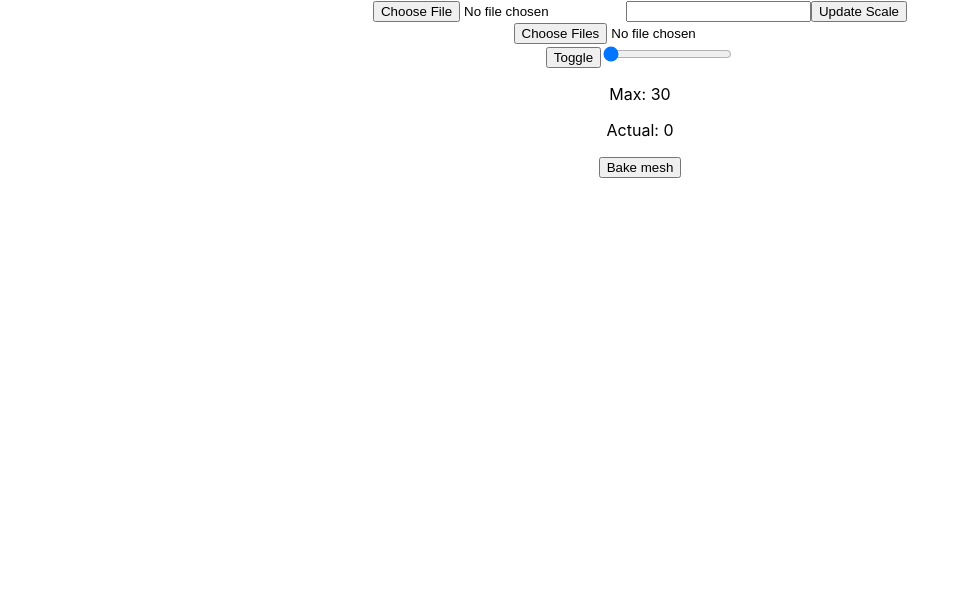
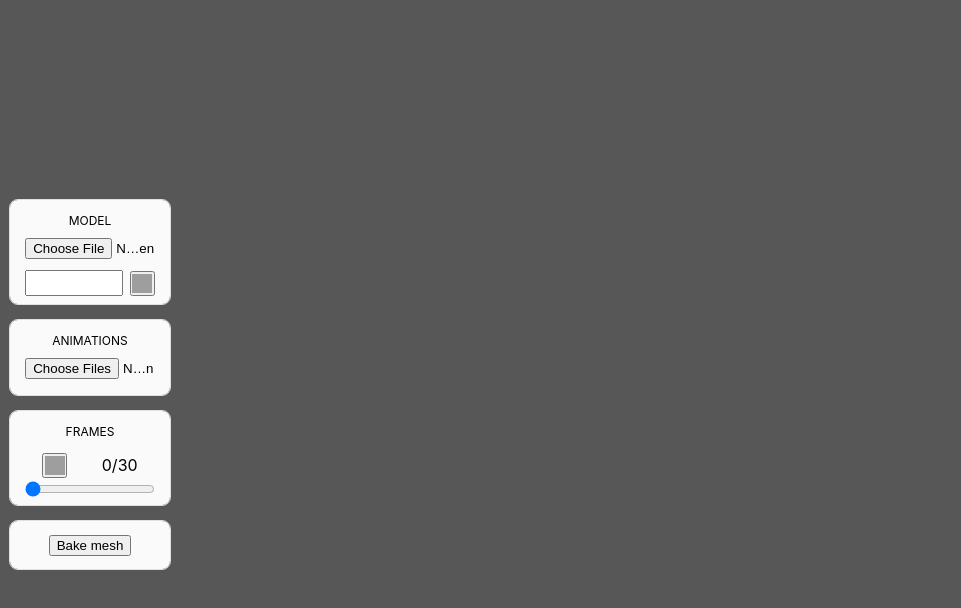
Before and after one commit to alepolak/mesh-poser-js, a React (Create React App) app: page / in a window 1280 px wide. Shown: the top 608 px of the page, without its empty margins (0-961 px from the left). Built offline with nearby package versions, Linux system fonts and the light colour scheme; grey boxes are pictures that could not be loaded; the HTML template or start-up script is replaced by a standard one.

Commit message:
added css file with sidebar

```diff
--- a/src/App.css
+++ b/src/App.css
@@ -1,3 +1,7 @@
+body {
+  background-color: #575757;
+}
+
 .App {
   text-align: center;
 }
--- /dev/null
+++ b/src/Poser.css
@@ -0,0 +1,164 @@
+.app {
+}
+
+.toolbar {
+    position: fixed;
+    width: 160px;
+    left: 10px;
+    top: 25%;
+}
+
+.renderer {
+    background-color: #575757;
+}
+
+.model__bar {
+    padding: 8px;
+    background-color: #fafafa;
+    border-radius: 8px;
+    outline: 1px solid #e0e0e0;
+    display: flex;
+    flex-direction: column;
+    align-items: center;
+    justify-content: center;
+}
+
+.model__load__button {
+    width: 90%;
+    height: 32px;
+}
+
+.model__scale__menu {
+    width: 90%;
+    display: flex;
+    flex-direction: row;
+    justify-content: space-between;
+    align-items: center;
+}
+
+.model__scale__input {
+    width: 90px;
+    height: 20px;
+}
+
+.model__scale__update__button {
+    width: 25px;
+    height: 25px;
+    display: flex;
+    flex-direction: column;
+    align-items: center;
+    justify-content: center;
+}
+
+.model__scale__update__button img {
+    width: 20px;
+    height: 20px;
+}
+
+.animation__bar {
+    padding: 8px;
+    margin-top: 16px;
+    background-color: #fafafa;
+    outline: 1px solid #e0e0e0;
+    border-radius: 8px;
+    display: flex;
+    flex-direction: column;
+    align-items: center;
+    justify-content: center;
+}
+
+.animation__load__button {
+    width: 90%;
+}
+
+.animation__buttons {
+    width: 100%;
+    margin-top: 8px;
+    display: flex;
+    flex-direction: column;
+    align-items: center;
+    justify-content: center;
+    gap: 4px;
+}
+
+.animation__play__button {
+    width: 90%;
+    line-height: 18px;
+    display: flex;
+    flex-direction: row;
+    align-items: center;
+    justify-content: space-around;
+}
+
+.animation__play__button img {
+    width: 15px;
+    height: 15px;
+}
+
+.animation__inspector {
+    margin-top: 16px;
+    padding: 8px;
+    background-color: #fafafa;
+    outline: 1px solid #e0e0e0;
+    border-radius: 8px;
+    display: flex;
+    flex-direction: column;
+    align-items: center;
+    justify-content: center;
+}
+
+.animation__toggle__button {
+    width: 25px;
+    height: 25px;
+    display: flex;
+    flex-direction: column;
+    align-items: center;
+    justify-content: center;
+}
+
+.animation__toggle__button img {
+    width: 20px;
+    height: 20px;
+}
+
+.animation__frames {
+    height: 32px;
+    width: 90%;
+    display: flex;
+    flex-direction: row;
+    align-items: center;
+    justify-content: space-around;
+}
+
+.animation__frames__slider {
+    width: 90%;
+    margin: 0;
+}
+
+.animation__frames__data {
+
+}
+
+.export__bar {
+    background-color: #fafafa;
+    outline: 1px solid #e0e0e0;
+    border-radius: 8px;
+    margin-top: 16px;
+    padding: 8px;
+    height: 32px;
+    width: 90%;
+    display: flex;
+    flex-direction: row;
+    align-items: center;
+    justify-content: center;
+}
+
+.export__button {
+}
+
+.menu__title {
+    font-size: 12px;
+    line-height: 18px;
+    margin-top: 4px;
+    margin-bottom: 8px;
+}
--- a/src/Poser.js
+++ b/src/Poser.js
@@ -7,6 +7,7 @@ import { saveAs } from 'file-saver';
 import { STLExporter } from './STLExporter';
 import { FBXLoader } from 'three/examples/jsm/loaders/FBXLoader';
 import { DirectionalLight } from 'three';
+import './Poser.css';
 
 const Poser = () => {
 
@@ -189,7 +190,12 @@ const Poser = () => {
 
     const getAnimationButtons = () => {
         return animationActions.map( function(animation, i){
-            return <button key={i} onClick={() => {onAnimationClicked(i)} }> Animation {i} </button>
+            return (
+                <button key={i} className='animation__play__button' onClick={() => {onAnimationClicked(i)} }>
+                    <img src='https://img.icons8.com/ios-glyphs/452/play--v1.png'/>
+                    <span> Animation {i} </span>
+                </button>
+            )
         });
     };
 
@@ -299,18 +305,18 @@ const Poser = () => {
         scene.add(new THREE.AxesHelper(15))
 
         // Background and fog
-        scene.background = new THREE.Color( 0xa0a0a0 );
-        scene.fog = new THREE.Fog( 0xa0a0a0, 10, 50 );
+        scene.background = new THREE.Color( 0x303030 );
+        scene.fog = new THREE.Fog( 0x303030, 10, 50 );
 
         // Lights
         const getHemiLight = () => {
-            const hemiLight = new THREE.HemisphereLight( 0xffffff, 0xfce3a2);
+            const hemiLight = new THREE.HemisphereLight( 0xfafafa, 0xfce3a2, 0.5);
             hemiLight.position.set( 0, 20, 0 );
             return hemiLight;
         };
 
         const getDirectLight = () => {
-            const dirLight = new THREE.DirectionalLight( 0xffffff );
+            const dirLight = new THREE.DirectionalLight( 0xfafafa );
             dirLight.position.set( - 3, 10, 10 );
             dirLight.lookAt(0,1,0);
             dirLight.castShadow = true;
@@ -325,7 +331,7 @@ const Poser = () => {
 
         // Ground
         const getGround = () => {
-            const mesh = new THREE.Mesh( new THREE.PlaneGeometry( 100, 100 ), new THREE.MeshPhongMaterial( { color: 0x999999, depthWrite: false } ) );
+            const mesh = new THREE.Mesh( new THREE.PlaneGeometry( 100, 100 ), new THREE.MeshPhongMaterial( { color: 0x575757, depthWrite: false } ) );
             mesh.rotation.x = - Math.PI / 2;
             mesh.receiveShadow = true;
             return mesh;
@@ -370,29 +376,47 @@ const Poser = () => {
         animate();
     };
 
+    // Icons
+    // PLAY: https://img.icons8.com/ios-glyphs/452/play--v1.png
+    // REPEAT: https://img.icons8.com/metro/452/repeat.png
+    // MODEL: https://img.icons8.com/external-good-lines-kalash/452/external-human-human-body-anatomy-good-lines-kalash-2.png
+    // ANIMATIONS: https://img.icons8.com/ios-filled/452/animation-rig.png
+
     return(
-        <div>
-            <div>
-                <input type="file" accept=".fbx" onChange={onModelLoad} />
-                <input ref={scaleRef} type="number" />
-                <button onClick={onUpdateScale}> Update Scale </button>
-            </div>
-            <div>
-                <input type="file" accept=".fbx" onChange={onAnimationLoad} multiple/>
-                <div>
-                    {getAnimationButtons()}
+        <div className='app'>
+            <div className='toolbar'>
+                <div className='model__bar'>
+                    <p className='menu__title'> MODEL </p>
+                    <input className='model__load__button' type="file" accept=".fbx" onChange={onModelLoad} />
+                    <div className='model__scale__menu'>
+                        <input className='model__scale__input' ref={scaleRef} type="number" />
+                        <button className='model__scale__update__button' onClick={onUpdateScale}>
+                            <img src='https://img.icons8.com/fluency-systems-filled/452/stretch-diagonally.png'/>
+                        </button>
+                    </div>
+                </div>
+                <div className='animation__bar'>
+                    <p className='menu__title'> ANIMATIONS </p>
+                    <input className='animation__load__button' type="file" accept=".fbx" onChange={onAnimationLoad} multiple/>
+                    <div className='animation__buttons'>
+                        {getAnimationButtons()}
+                    </div>
+                </div>
+                <div className='animation__inspector'>
+                    <p className='menu__title'> FRAMES </p>
+                    <div className='animation__frames'>
+                        <button className='animation__toggle__button' onClick={onPauseContinue}>
+                            <img src='https://img.icons8.com/ios-glyphs/452/pause--v1.png'/>
+                        </button>
+                        <p className='animation__frames__data'> {animationFrame}/{maxAnimationFrame} </p>
+                    </div>
+                    <input className='animation__frames__slider' type="range" min="0" max={maxAnimationFrame} value={animationFrame} onChange={onAnimationFrameChange} step="1"/>
+                </div>
+                <div className='export__bar'>
+                    <button  className='export__button' onClick={bake}> Bake mesh </button>
                 </div>
             </div>
-            <div>
-            <button onClick={onPauseContinue}> Toggle </button>
-                <input type="range" min="0" max={maxAnimationFrame} value={animationFrame} onChange={onAnimationFrameChange} step="1"/>
-                <p> Max: {maxAnimationFrame} </p>
-                <p> Actual: {animationFrame} </p>
-            </div>
-            <div>
-                <button onClick={bake}> Bake mesh </button>
-            </div>
-            <div ref={container}></div>
+            <div className='renderer' ref={container}></div>
         </div>
     );
 };
```
Also changed, not shown: 1 other file (tests, documents, lock files or other folders).
